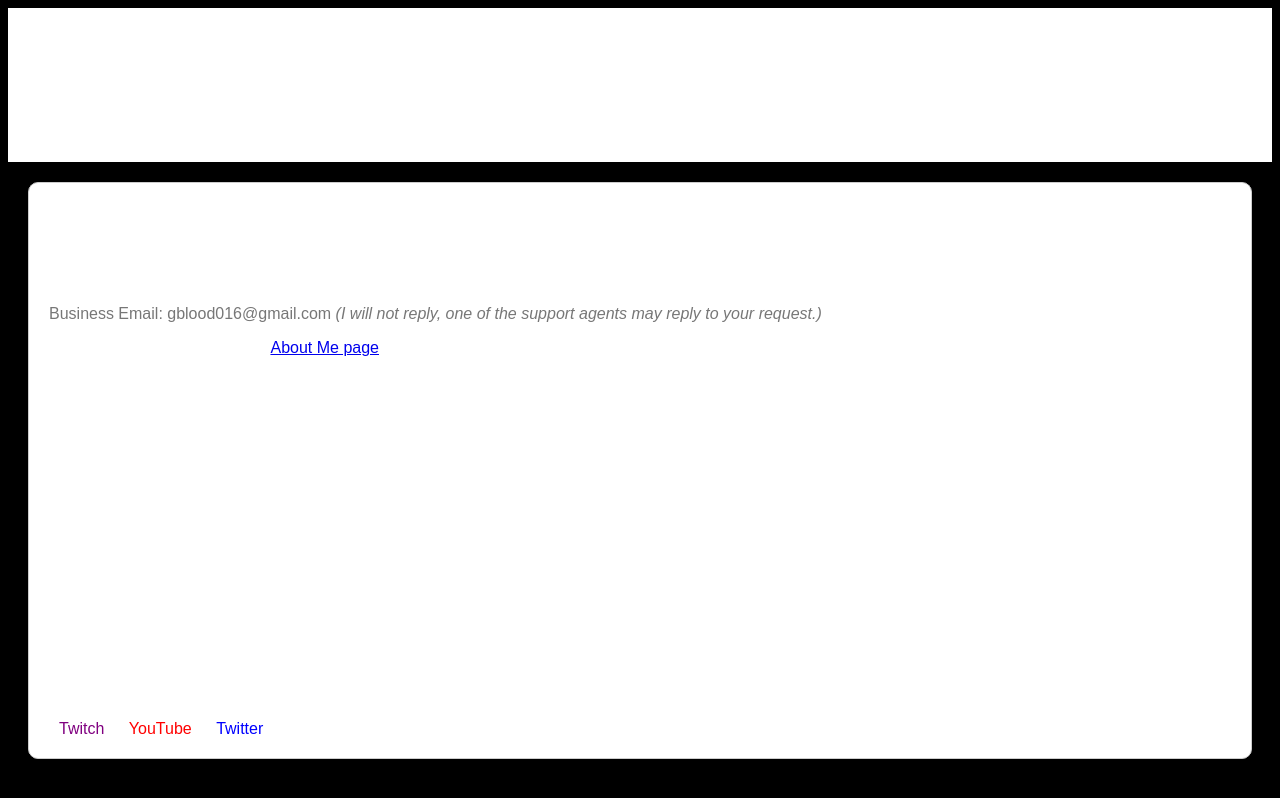
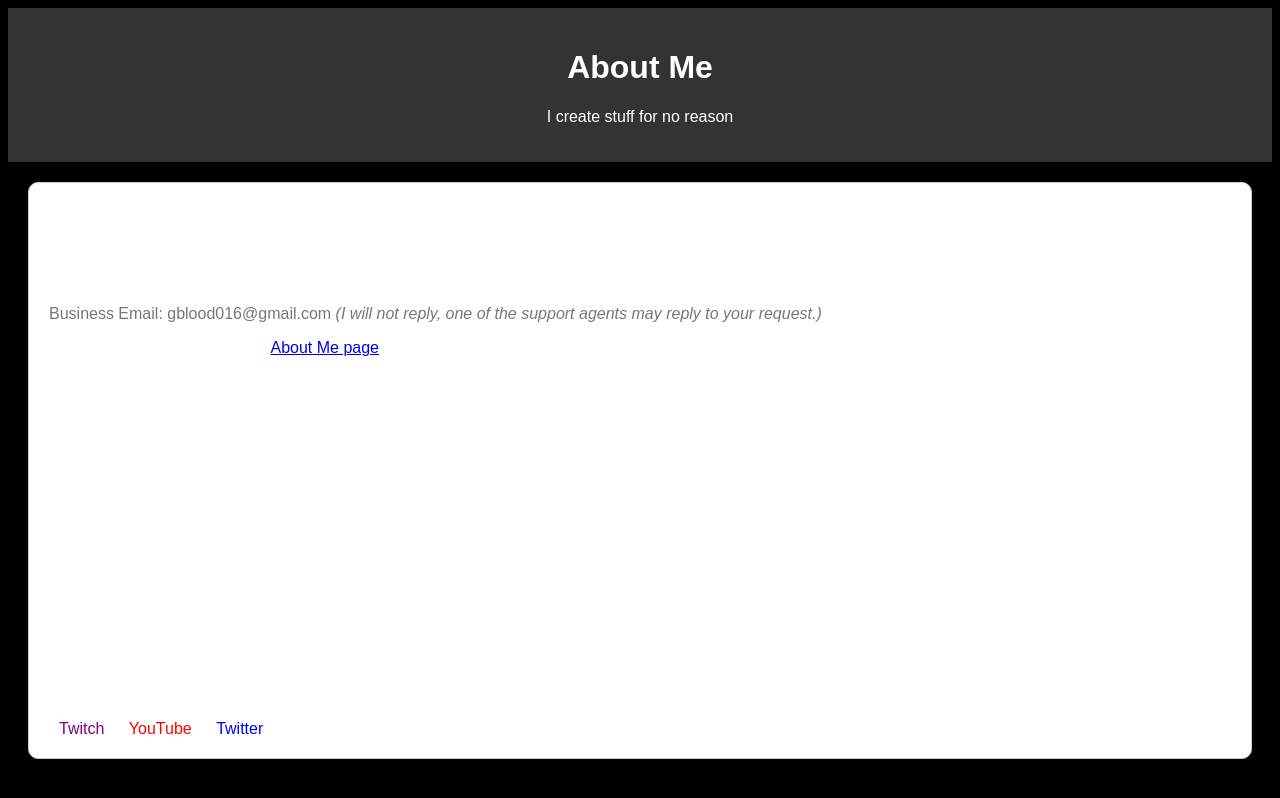
Before and after one commit to 4zx16/4zx16, a plain HTML site: page index.html in a window 1280 px wide. Drawn offline with Linux system fonts and the light colour scheme.

Commit message:
Update index.html

```diff
--- a/index.html
+++ b/index.html
@@ -11,7 +11,7 @@
             font-family: Arial, sans-serif;
         }
         #header {
-            background-color: #fff;
+            background-color: #333;
             text-align: center;
             padding: 20px;
         }
```
